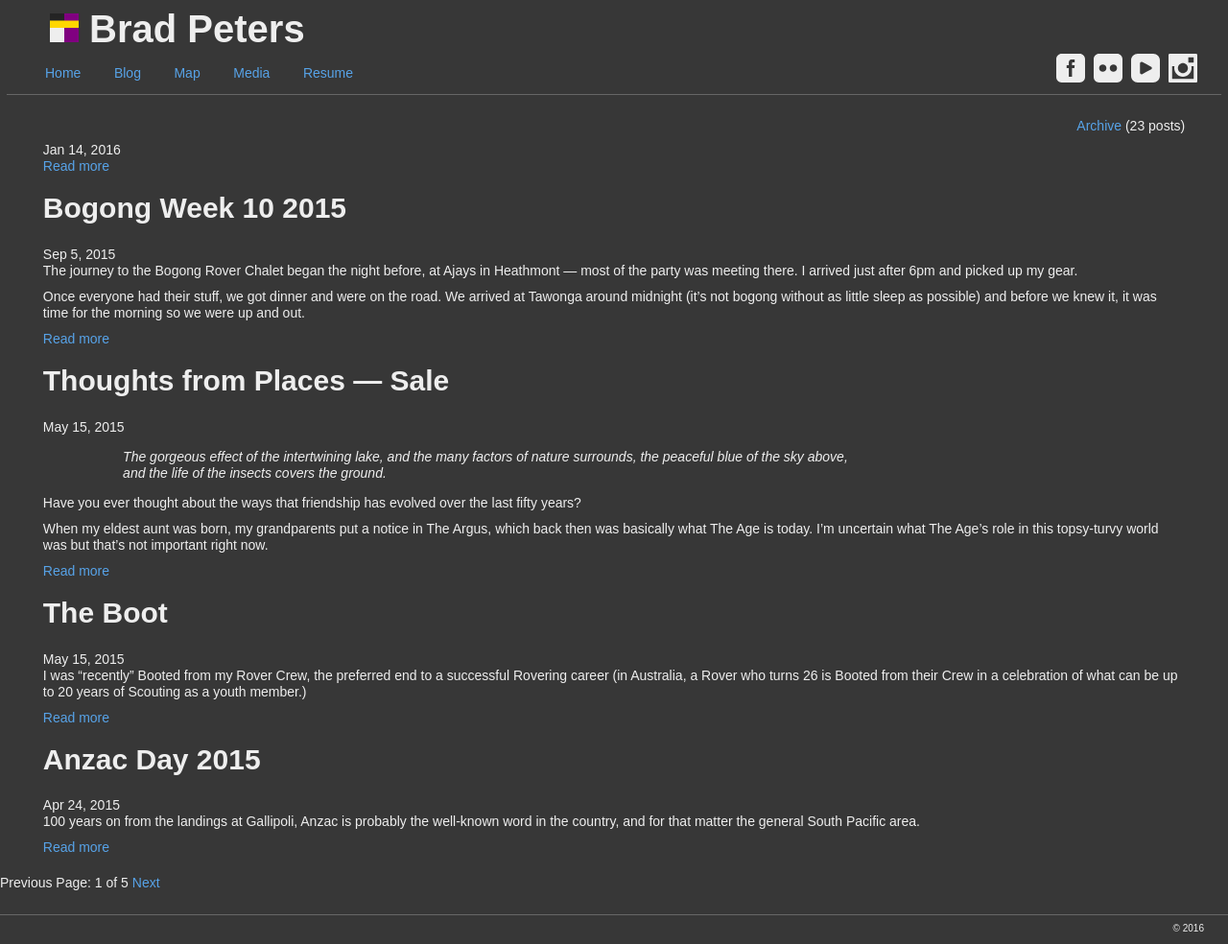
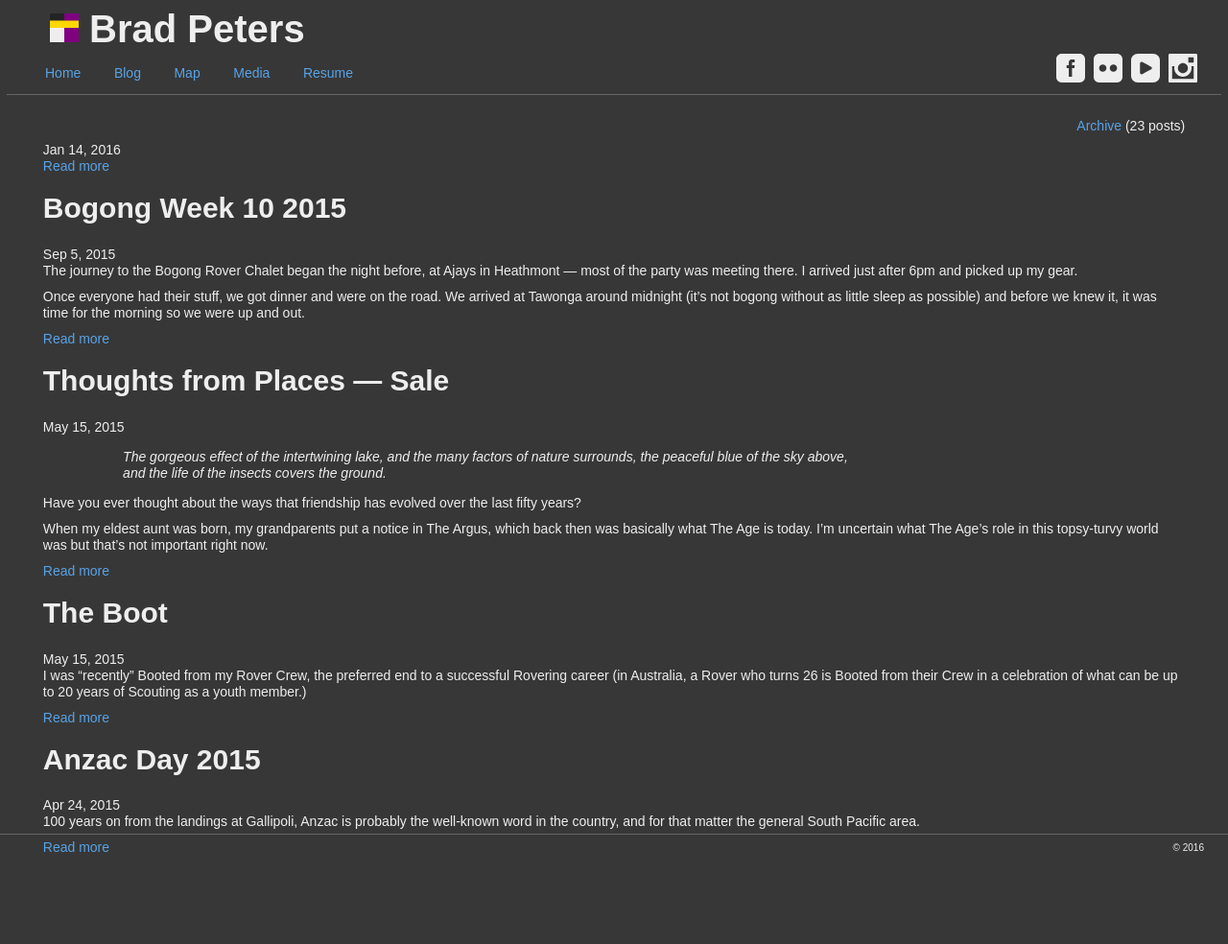
Before and after one commit to ubersejanus/ubersejanus.github.io, a Jekyll site: the page built from blog/index.html, in a window 1280 px wide. Shown: the whole page at 96% size. Built offline with Jekyll 4.4.1, drawn with Linux system fonts in a browser that asks for light colours; Markdown is read by kramdown in place of the engine named in the settings; the list of posts is cut into pages by our own code.

Commit message:
I figured out why pagination won't work... they've removed it

```diff
--- a/blog/index.html
+++ b/blog/index.html
@@ -23,16 +23,4 @@
     </article>
   {% endfor %}
   </div>
-  <div class="pagination">
-  {% if paginator.previous_page %}
-    <a href="{{ paginator.previous_page_path }}" class="previous">Previous</a>
-  {% else %}
-    <span class="previous">Previous</span>
-  {% endif %}
-  <span class="page_number ">Page: {{ paginator.page }} of {{ paginator.total_pages }}</span>
-  {% if paginator.next_page %}
-    <a href="{{ paginator.next_page_path }}" class="next">Next</a>
-  {% else %}
-    <span class="next ">Next</span>
-  {% endif %}
 </div>
```
